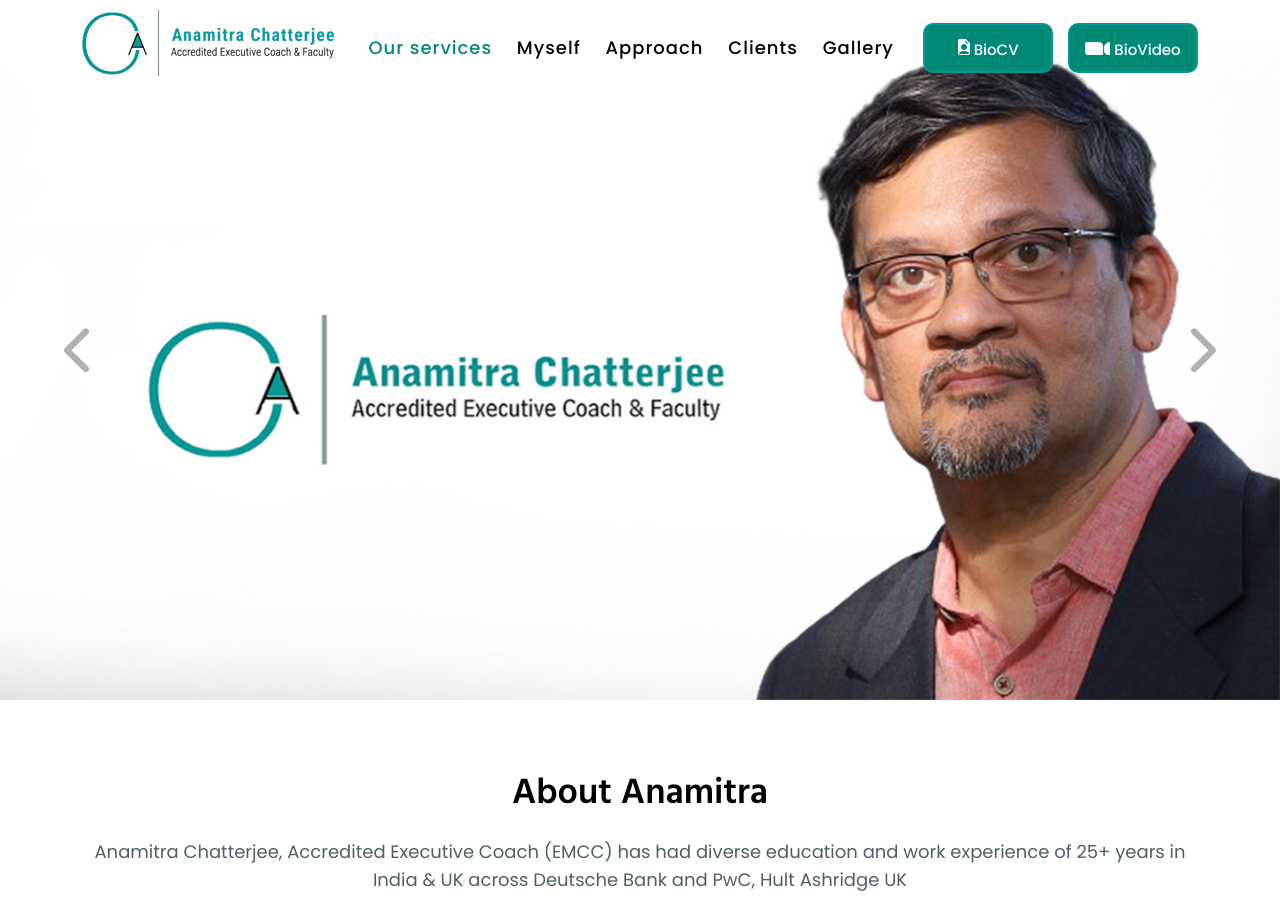
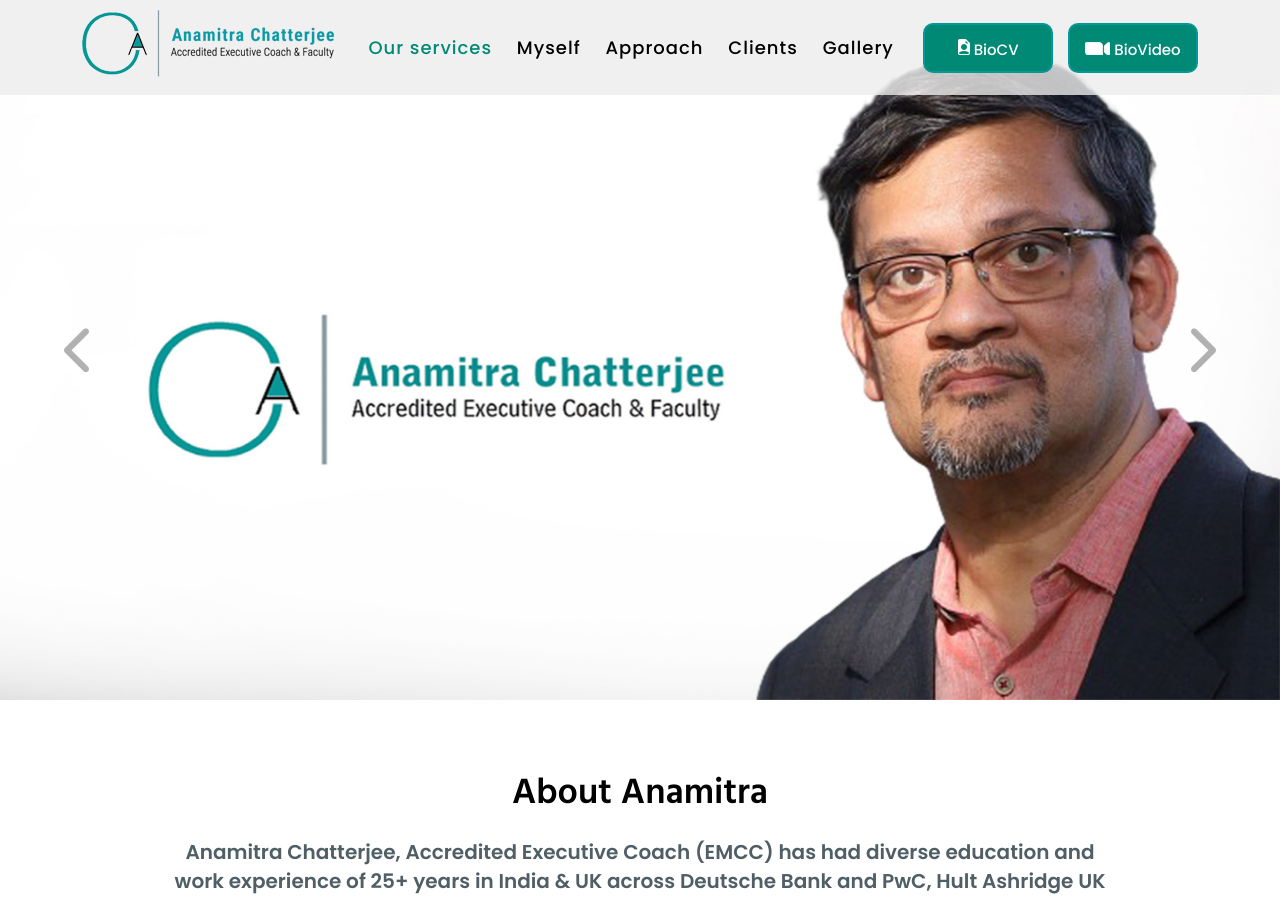
Before and after one commit to rajibganguly/gargisite, a plain HTML site: page index.html in a window 1280 px wide. Shown: the top 921 px of the page. Drawn offline with nearby package versions, Linux system fonts and the light colour scheme.

Commit message:
changes done

```diff
--- a/assets/css/main.css
+++ b/assets/css/main.css
@@ -64,7 +64,7 @@ a, a:hover, a:focus {
     width: 100%;
     z-index: 5;
 	padding: 10px 0;
-    /*background: rgba(237 237 237 / 80%);*/
+    background: rgba(237 237 237 / 80%);
 }
 .header-wrapper.fixed{
     box-shadow: 0 1px 8px rgba(0 0 0 / 20%);
--- a/index.html
+++ b/index.html
@@ -50,18 +50,24 @@
             <section class="about-wrap">
                 <div class="container">
                     <h2 class="data-aos" data-aos="fade-up">About Anamitra</h2>
-                    <p class="data-aos" data-aos="fade-up"<strong>Anamitra Chatterjee, Accredited Executive Coach (EMCC) has had diverse education and work experience of 25+ years in India & UK across Deutsche Bank and PwC, Hult Ashridge UK</strong></p>
-                    <p class="data-aos" data-aos="fade-up">Anamitra Chatterjee has had diverse education and work experience of 25+ years in India & UK across Deutsche Bank and PwC, Hult Ashridge UK and IIMs in India. He is an Accredited Executive Coach (EMCC). He has 11 years of Leadership Development & Executive Coaching practice. He has coached over 220 senior leaders and 2500 hours. As Faculty, he designs and delivers executive education programmes on consulting skills, leadership and team development. As Facilitator, he has delivered training to over 3000 managers.</p>
+                    <p class="data-aos" data-aos="fade-up">
+                        <strong>Anamitra Chatterjee, Accredited Executive Coach (EMCC) has had diverse education and<br> work experience of 25+ years in India & UK across Deutsche Bank and PwC, Hult Ashridge UK</strong>
+                    </p>
+                    <p class="data-aos" data-aos="fade-up">
+                        Anamitra Chatterjee has had diverse education and work experience of 25+ years in India & UK across Deutsche<br>
+                         Bank and PwC, Hult Ashridge UK and IIMs in India. He is an Accredited Executive Coach (EMCC). <br>
+                         He has 11 years of Leadership Development & Executive Coaching practice. He has coached over 220 senior leaders<br>
+                          and 2500 hours. As Faculty, he designs and delivers executive education programmes on consulting skills, leadership<br> and team development. As Facilitator, he has delivered training to over 3000 managers.</p>
                     <div class="row">
                         <div class="col-md-7 data-aos" data-aos="fade-right">
                             <ul>
-                                <li>Independent practice of 11 years, since 2012 in Leadership development & Executive coaching</li>
-                                <li>Hult Ashridge Executive Education UK, since 2015 Accredited Executive Coach (EMCC) & Adjunct Faculty</li>
-                                <li>Visiting Faculty (OB & HRM) IIM Kozhikode, since 2016 Visiting Faculty (Consulting Skills) IIM Kashipur, 2012-18</li>
-                                <li>Heidrick Consulting: Empaneled Associate, since 2020 Leadership Consultant, Executive Coach & Facilitator</li>
-                                <li>Eruditus Executive Education, India: 2011-12 Director-Executive Coaching ILPSE INSEAD Singapore </li>
-                                <li>PricewaterhouseCoopers (PwC) India: 2003-08 Head-Learning & Development (L&D) & and PwC Global L&E</li>
-                                <li>Deutsche Bank AG: 1996-2000 Banking Operations & Relationship Manager</li>
+                                <li>Independent practice of 11 years, since 2012<br> in Leadership development & Executive coaching</li>
+                                <li>Hult Ashridge Executive Education UK, since 2015<br> Accredited Executive Coach (EMCC) & Adjunct Faculty</li>
+                                <li>Visiting Faculty (OB & HRM) IIM Kozhikode, since 2016<br> Visiting Faculty (Consulting Skills) IIM Kashipur, 2012-18</li>
+                                <li>Heidrick Consulting: Empaneled Associate, since 2020<br> Leadership Consultant, Executive Coach & Facilitator</li>
+                                <li>Eruditus Executive Education, India: 2011-12<br> Director-Executive Coaching ILPSE INSEAD Singapore </li>
+                                <li>PricewaterhouseCoopers (PwC) India: 2003-08<br> Head-Learning & Development (L&D) & and PwC Global L&E</li>
+                                <li>Deutsche Bank AG: 1996-2000<br> Banking Operations & Relationship Manager</li>
                             </ul>
                         </div>
                         <div class="col-md-5 data-aos" data-aos="fade-left">
@@ -109,11 +115,18 @@
                     <div class="row align-items-center">
                         <div class="col-md-7 data-aos" data-aos="fade-right">
                             <h2>Approach</h2>
-                            <p>My leadership development and executive coaching practice is informed by my own belief in</p>
+                            <p>My leadership development and executive coaching practice is informed<br> by my own belief in</p>
                             <h3>Performance = Potential - (Internal) Interference.</h3>
-                            <p>“I use my training, accreditation and experience to connect with leaders on the warmth-competency bridge.'' - <strong>Anamitra Chatterjee</strong></p>
-                            <p>An individual one-to-one executive coaching (EC) assignment for Directors and CXOs (of similar seniority, education and work experience) is tailored for the development needs of the individual. A typical EC assignment is covered in 8-9 EC sessions, of 60-90 minutes each including an impactful mindful hour! EC entails 10-12 hours of individual executive coaching conversations, with psychometrics, reflection journals and development assignments dovetailed between the EC sessions over a 4-5 month period.</p>
-                            <p>Executive Coaching delivers Value. ''Value is valued by those who value value.'' - <strong>Rabindranath Tagore</strong></p>
+                            <p>“I use my training, accreditation and experience to connect with leaders on the<br> warmth-competency bridge.'' - <strong>Anamitra Chatterjee</strong></p>
+                            <p>An individual one-to-one executive coaching (EC) assignment for<br> Directors and
+                                 CXOs (of similar seniority, education and work experience)<br>
+                                  is tailored for the development needs of the individual. A typical EC<br>
+                                   assignment is covered in 8-9 EC sessions, of 60-90 minutes each<br>
+                                    including an impactful mindful hour! EC entails 10-12 hours of individual<br>
+                                     executive coaching conversations, with psychometrics, reflection journals<br>
+                                      and development assignments dovetailed between the EC sessions over a<br>
+                                       4-5 month period.</p>
+                            <p>Executive Coaching delivers Value. ''Value is valued by those who value<br> value.'' - <strong>Rabindranath Tagore</strong></p>
                         </div>
                         <div class="col-md-5 data-aos" data-aos="fade-left">
                             <img src="assets/img/approach-img.png" class="img-fluid" alt="" />
@@ -128,7 +141,7 @@
                 <div class="container">
                     <div class="row">
                         <div class="col-md-7 data-aos" data-aos="fade-right">
-                            <p><strong>Anamitra Chatterjee,</strong> holds two post-graduate qualifications: PGDM (MBA) from Indian Institute of Management (IIM) Calcutta & PGD from London School of Economics & Political Science (LSE) and a Master's degree, MSc Masters in Executive Coaching (AMEC) from Hult Ashridge UK. He studied on a British Chevening scholarship at LSE, UK. He got a Distinction in BSc - Economics (Hons) from Presidency College. He is a certified practitioner of psychometrics assessments: Hogan & LVI360, Belbin, FIRO-B & MBTI.</p>
+                            <p><strong>Anamitra Chatterjee,</strong> holds two post-graduate qualifications:<br> PGDM (MBA) from Indian Institute of Management (IIM) Calcutta &<br> PGD from London School of Economics & Political Science (LSE) and a<br> Master's degree, MSc Masters in Executive Coaching (AMEC) from<br> Hult Ashridge UK. He studied on a British Chevening scholarship at LSE,<br> UK. He got a Distinction in BSc - Economics (Hons) from Presidency<br> College. He is a certified practitioner of psychometrics assessments:<br> Hogan & LVI360, Belbin, FIRO-B & MBTI.</p>
                         </div>
                         <div class="col-md-5 data-aos" data-aos="fade-left">
                             <h2>About Myself</h2>
```
Also changed, not shown: assets/img/img.jpg, assets/img/service-img.jpg.
